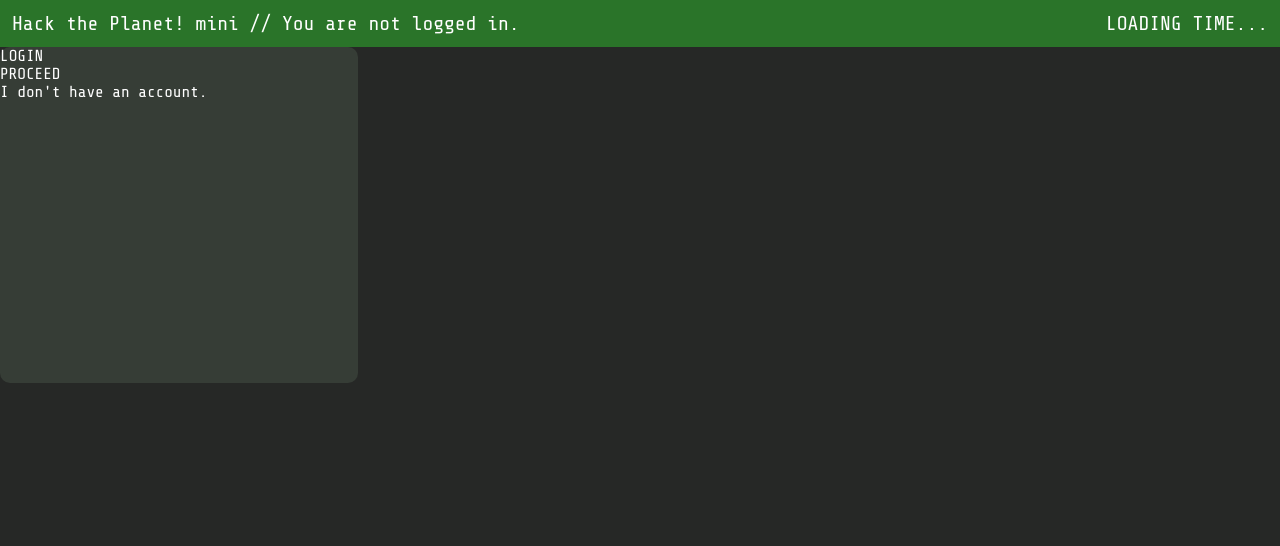
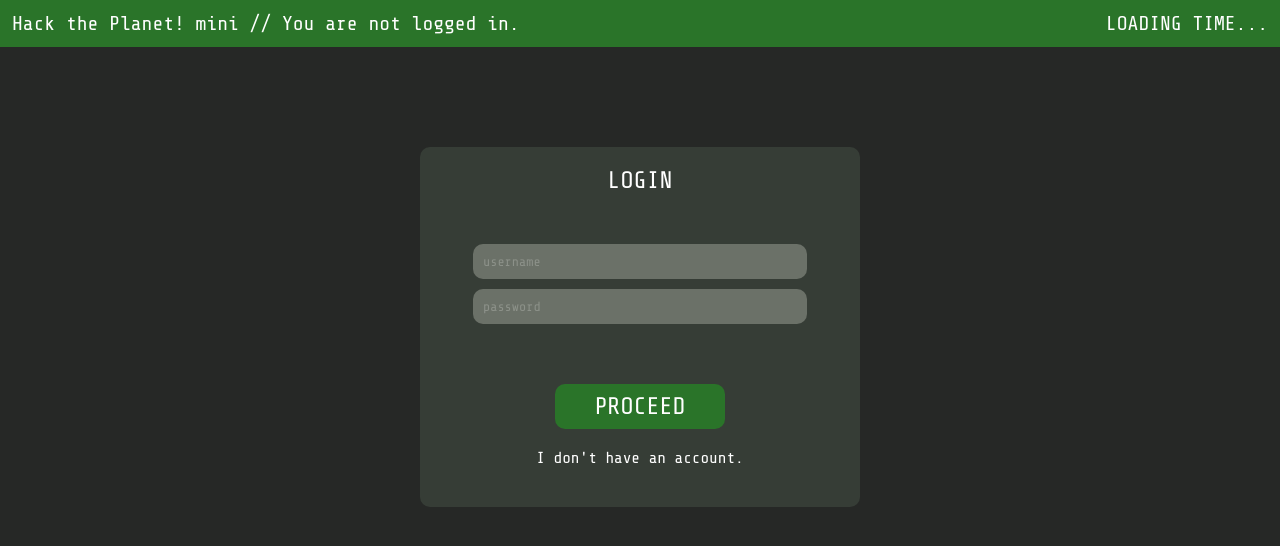
Before and after one commit to DDH2004/htpm, a Python web app: template web/templates/login.html in a window 1280 px wide. Shown: the top 546 px of the page. Run offline with Jinja, Linux system fonts and the light colour scheme; the template is opened without the code that fills it, so the values that code supplies are empty.

Commit message:
Finished login page styling.

```diff
--- a/web/static/css/style.css
+++ b/web/static/css/style.css
@@ -1,15 +1,32 @@
-/* Import Google Font */
+/* Import Google Font 'Share Tech Mono' */
 @import url('https://fonts.googleapis.com/css2?family=Share+Tech+Mono&display=swap');
 
 :root {
+    /* Main color for text */
     --text-main: #FFFFFF;
+
+    /* Sub color for text */
     --text-sub: #42DA3F;
 
+    /* Placeholder text color in input fields */
+    --text-placeholder: #8C9189;
+
+    /* Main side-wide background color */
     --background-color: #262826;
+
+    /* Header bar and button color for login & main page */
+    --background-sub: #2A7429;
+
+    /* Input field background color */
+    --background-input: #6B7168;
+
+    /* Border color for divisions on main page */
     --outline-color: #B0B0B0;
+
+    /* Header color for tabs on main page */
     --header-color: #7B8F7B;
-    --top-header-color: #2A7429;
 
+    /* Body color for the login box */
     --login-box-color: #363D36;
 }
 
@@ -17,13 +34,43 @@ body{
     margin: 0;
 
     background-color: var(--background-color);
+
+    font-family: 'Share Tech Mono', sans-serif;
     color: var(--text-main);
-
-    font-family: 'Share Tech Mono';
 }
 
-.htext {
+input[type=text] {
+    font-family: 'Share Tech Mono', sans-serif;
+    color: var(--text-main);
+}
+
+input[type=password] {
+    color: var(--text-main);
+}
+
+.htext { /* todo */
     color: var(--text-sub);
+}
+
+.header-text {
+    font-size: 24px;
+}
+
+.login-field {
+    margin-top: 10px;
+    border-style: none;
+    border-radius: 10px;
+    width: 314px;
+    padding: 10px;
+
+    background-color: var(--background-input);
+}
+
+::placeholder {
+    opacity: 1;
+
+    font-family: 'Share Tech Mono', sans-serif;
+    color: var(--text-placeholder);
 }
 
 /* LOGIN PAGE */
@@ -31,8 +78,10 @@ body{
 #login-header {
     width: 100%;
     padding: 12px;
+
+    background-color: var(--background-sub);
+
     font-size: 20px;
-    background-color: var(--top-header-color);
 }
 
 #login-time {
@@ -41,10 +90,39 @@ body{
 }
 
 #login-box {
-    position: absolute;
-    width: 28%;
-    height: 42%;
+    position: relative;
+    top: 100px;
+
+    margin: auto;
+    padding: 20px;
+    width: 400px;
+    border-radius: 10px;
 
     background-color: var(--login-box-color);
+
+    text-align: center;
+}
+
+#login-form {
+    margin: 40px 0px 60px 0px;
+}
+
+#login-submit {
+    margin: 0px 100px;
+    padding: 9px 40px;
+    border-style: none;
     border-radius: 10px;
+
+    background-color: var(--background-sub);
+
+    text-align: center;
+    font-family: 'Share Tech Mono', sans-serif;
+    font-size: 24px;
+    color: var(--text-main);
 }
+
+#login-no-account {
+    margin: 20px 0px;
+
+    font-size: 16px;
+}
--- a/web/templates/login.html
+++ b/web/templates/login.html
@@ -32,9 +32,13 @@
     <div id="login-box">
 
         <div class="header-text">LOGIN</div>
-        <div class="login-field" id="user"></div>
-        <div class="login-field" id="password"></div>
-        <div id="login-submit">PROCEED</div>
+
+        <div id="login-form">
+            <input type="text" class="login-field" id="user" name="user" placeholder="username"><br>
+            <input type="password" class="login-field" id="password" name="password" placeholder="password"><br>
+        </div>
+
+        <input type="submit" value="PROCEED" id="login-submit"><br>
         <div id="login-no-account">I don't have an account.</div>
 
     </div>
```
